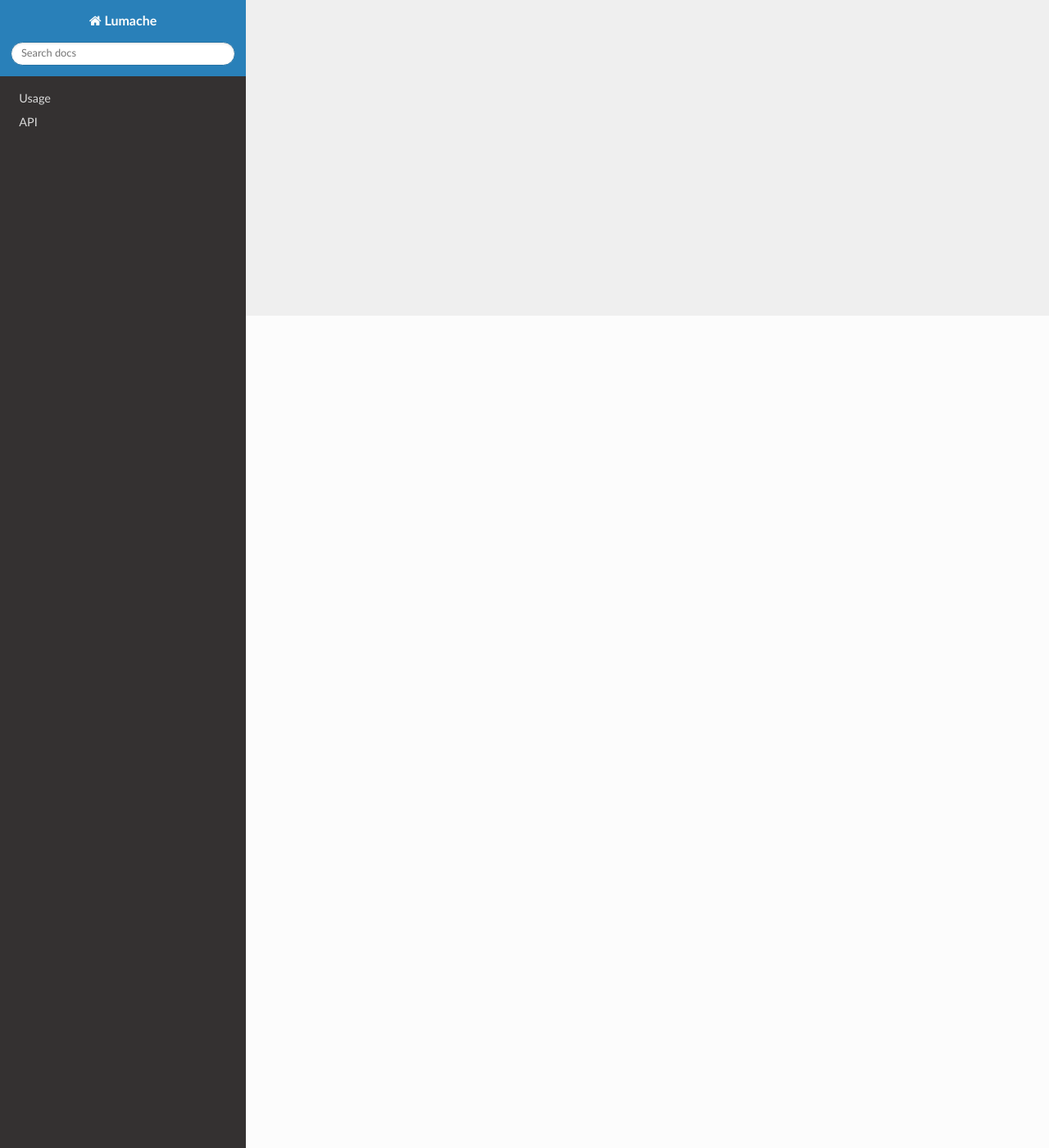
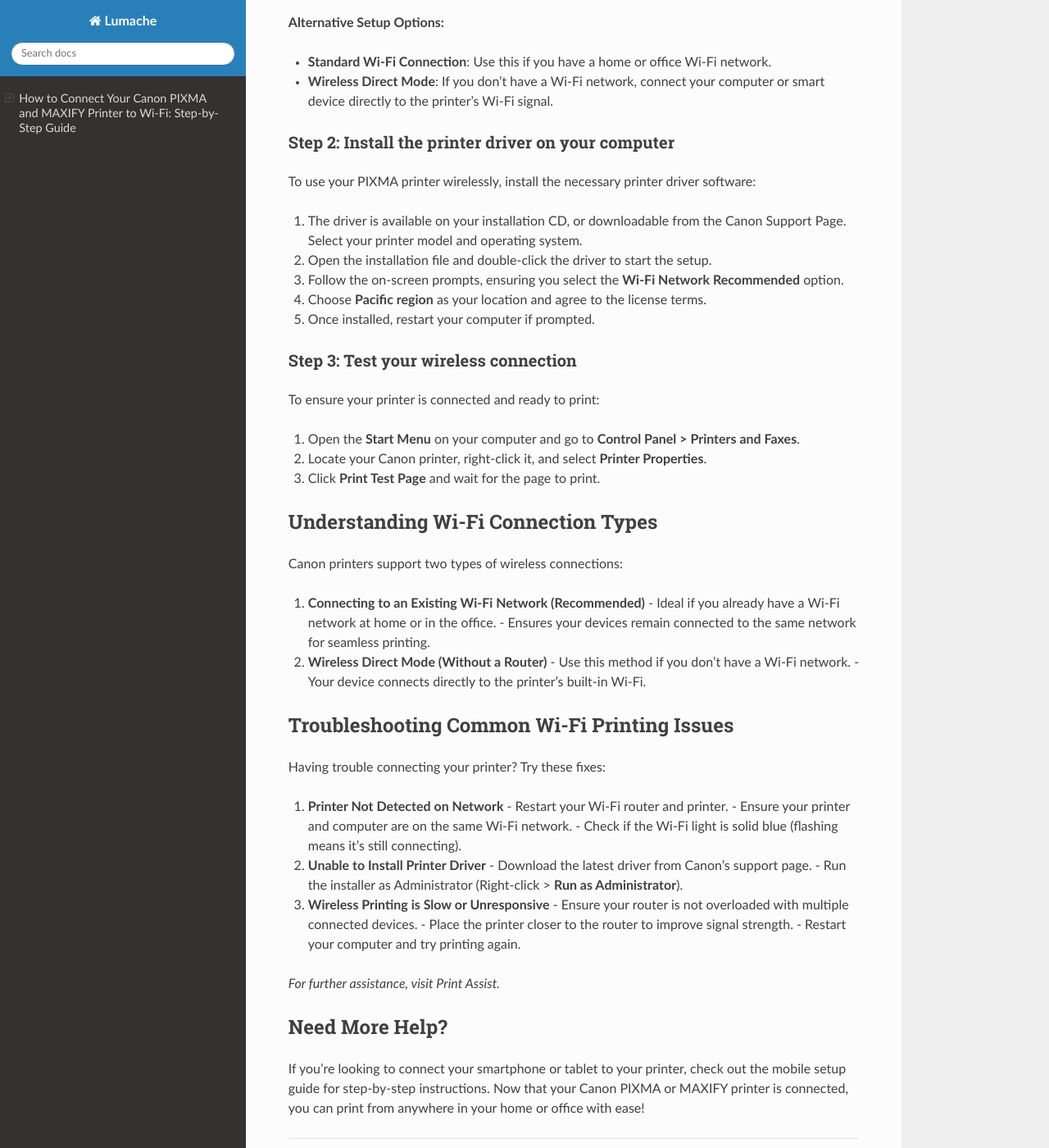
Before and after one commit to trickjack/pixma-wireless-print-setup, a Sphinx documentation site: the page built from docs/source/index.rst, in a window 1280 px wide and 1400 px high, scrolled down 1015 px. Shown: the whole window at 82% size. Built offline with Sphinx 7.4.7 and the Read the Docs theme 3.1.0, drawn with Linux system fonts in a browser that asks for light colours; some of the changed text lies outside the part shown.

Commit message:
Update index.rst

```diff
--- a/docs/source/index.rst
+++ b/docs/source/index.rst
@@ -1,22 +1,98 @@
-Welcome to Lumache's documentation!
-===================================
+How to Connect Your Canon PIXMA and MAXIFY Printer to Wi-Fi: Step-by-Step Guide
+==============================================================================
 
-**Lumache** (/lu'make/) is a Python library for cooks and food lovers
-that creates recipes mixing random ingredients.
-It pulls data from the `Open Food Facts database <https://world.openfoodfacts.org/>`_
-and offers a *simple* and *intuitive* API.
+Setting up your Canon PIXMA or MAXIFY printer for wireless printing is simple and allows you to print from anywhere in your home or office. Follow this step-by-step guide to connect your printer to your laptop or computer through Wi-Fi. **[Dial +1-801-878-6858 USA]**
 
-Check out the :doc:`usage` section for further information, including
-how to :ref:`installation` the project.
+`Click Here: Get the Live Canon Printer Support <https://jivo.chat/KlZSRejpBm>`_
 
-.. note::
+**[Dial +1-801-878-6858 USA]**
 
-   This project is under active development.
+What you’ll need
+----------------
 
-Contents
---------
+Before setting up your Canon printer wirelessly, ensure you have the following:
 
-.. toctree::
+- A working Wi-Fi network (router with an active internet connection)
+- Your Wi-Fi network name (SSID) and password
+- Your Canon printer powered on and placed within range of the Wi-Fi router
+- A laptop or computer connected to the same Wi-Fi network
+- Optional but recommended: Printer driver software (available on the setup CD or downloadable from the Canon support page)
 
-   usage
-   api
+*For a guided setup specific to your printer model, use Print Assist – Canon’s step-by-step video tutorial platform.*
+
+How to set up wireless printing on your laptop or computer:
+-----------------------------------------------------------
+
+To wirelessly connect your Canon printer, follow these steps:
+
+Step 1: Connect your printer to Wi-Fi
+^^^^^^^^^^^^^^^^^^^^^^^^^^^^^^^^^^^^^
+
+1. Power on your printer and navigate to the **Set Up** menu.
+2. Select **Wireless LAN Setup**.
+3. Choose your Wi-Fi network from the list and enter the password.
+4. Once the flashing blue wireless light turns solid, your printer is connected.
+
+**Alternative Setup Options:**
+
+- **Standard Wi-Fi Connection**: Use this if you have a home or office Wi-Fi network.
+- **Wireless Direct Mode**: If you don’t have a Wi-Fi network, connect your computer or smart device directly to the printer’s Wi-Fi signal.
+
+Step 2: Install the printer driver on your computer
+^^^^^^^^^^^^^^^^^^^^^^^^^^^^^^^^^^^^^^^^^^^^^^^^^^^
+
+To use your PIXMA printer wirelessly, install the necessary printer driver software:
+
+1. The driver is available on your installation CD, or downloadable from the Canon Support Page. Select your printer model and operating system.
+2. Open the installation file and double-click the driver to start the setup.
+3. Follow the on-screen prompts, ensuring you select the **Wi-Fi Network Recommended** option.
+4. Choose **Pacific region** as your location and agree to the license terms.
+5. Once installed, restart your computer if prompted.
+
+Step 3: Test your wireless connection
+^^^^^^^^^^^^^^^^^^^^^^^^^^^^^^^^^^^^^
+
+To ensure your printer is connected and ready to print:
+
+1. Open the **Start Menu** on your computer and go to **Control Panel > Printers and Faxes**.
+2. Locate your Canon printer, right-click it, and select **Printer Properties**.
+3. Click **Print Test Page** and wait for the page to print.
+
+Understanding Wi-Fi Connection Types
+------------------------------------
+
+Canon printers support two types of wireless connections:
+
+1. **Connecting to an Existing Wi-Fi Network (Recommended)**
+   - Ideal if you already have a Wi-Fi network at home or in the office.
+   - Ensures your devices remain connected to the same network for seamless printing.
+
+2. **Wireless Direct Mode (Without a Router)**
+   - Use this method if you don’t have a Wi-Fi network.
+   - Your device connects directly to the printer’s built-in Wi-Fi.
+
+Troubleshooting Common Wi-Fi Printing Issues
+--------------------------------------------
+
+Having trouble connecting your printer? Try these fixes:
+
+1. **Printer Not Detected on Network**
+   - Restart your Wi-Fi router and printer.
+   - Ensure your printer and computer are on the same Wi-Fi network.
+   - Check if the Wi-Fi light is solid blue (flashing means it's still connecting).
+
+2. **Unable to Install Printer Driver**
+   - Download the latest driver from Canon’s support page.
+   - Run the installer as Administrator (Right-click > **Run as Administrator**).
+
+3. **Wireless Printing is Slow or Unresponsive**
+   - Ensure your router is not overloaded with multiple connected devices.
+   - Place the printer closer to the router to improve signal strength.
+   - Restart your computer and try printing again.
+
+*For further assistance, visit Print Assist.*
+
+Need More Help?
+---------------
+
+If you're looking to connect your smartphone or tablet to your printer, check out the mobile setup guide for step-by-step instructions. Now that your Canon PIXMA or MAXIFY printer is connected, you can print from anywhere in your home or office with ease!
```
